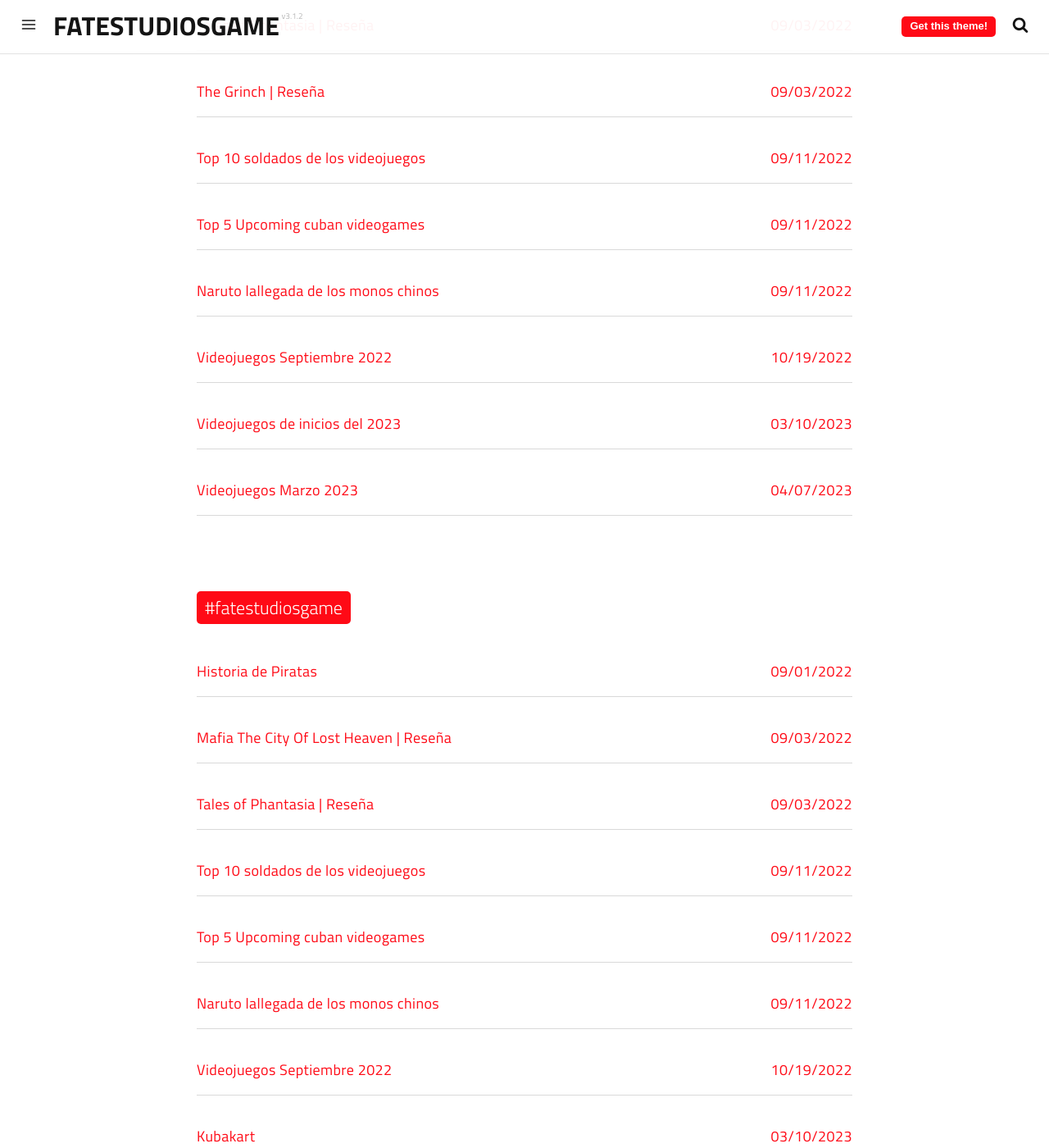
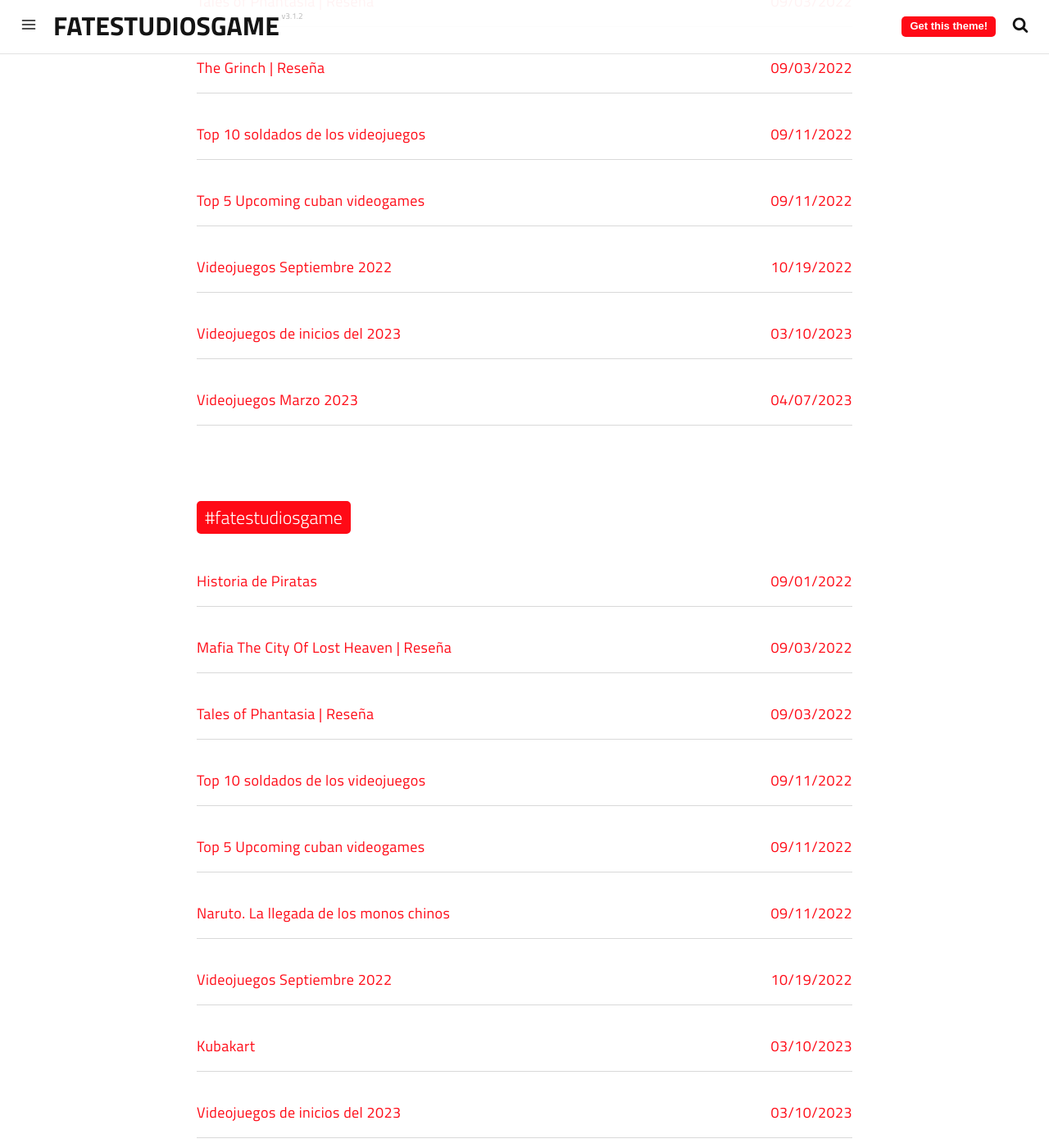
Before and after one commit to fatestudiosgame/fatestudiosgame.github.io, a Jekyll site: the page built from tags.html, in a window 1280 px wide and 1400 px high, scrolled down 1159 px. Shown: the whole window at 82% size. Built offline with Jekyll 4.4.1, drawn with Linux system fonts in a browser that asks for light colours; a script that is not in the unit is left out; some of the changed text lies outside the part shown.

Commit message:
nuevos cambios

```diff
--- a/_posts/2023-04-08-Naruto-La-llegada-de-los-monos-chinos.md
+++ b/_posts/2023-04-08-Naruto-La-llegada-de-los-monos-chinos.md
@@ -1,18 +1,18 @@
 ---
 date: 2022-09-11T23:48:05.000Z
 layout: post
-title: Naruto lallegada de los monos chinos
+title: Naruto. La llegada de los monos chinos
 subtitle: Videojuegos Cubanos en desarrollo
 description: >-
   Pequeñas ideas sobre la llegada del anime a Cuba
 image: >-
-  https://raw.githubusercontent.com/fatestudiosgame/fatestudiosgame.github.io/master/src/img/images-post/top-5-upcoming-cuban-videogames/top-5-upcoming-cuban-videogames.jpg
+  https://raw.githubusercontent.com/fatestudiosgame/fatestudiosgame.github.io/master/src/img/images-post/top-5-upcoming-cuban-videogames/naruto-la-llegada-de-los-monos-chinos.jpg
 optimized_image: >-
-  https://raw.githubusercontent.com/fatestudiosgame/fatestudiosgame.github.io/master/src/img/images-post/top-5-upcoming-cuban-videogames/top-5-upcoming-cuban-videogames.jpg
+  https://raw.githubusercontent.com/fatestudiosgame/fatestudiosgame.github.io/master/src/img/images-post/top-5-upcoming-cuban-videogames/naruto-la-llegada-de-los-monos-chinos.jpg
 category: TOP
 tags:
-  - pirateria
-  - blog
+  - anime
+  - manga
   - fatestudiosgame
 author: noblesse
 paginate: true
```
Also changed, not shown: src/img/images-post/naruto-la-llegada-de-los-monos-chinos.jpg (added).
